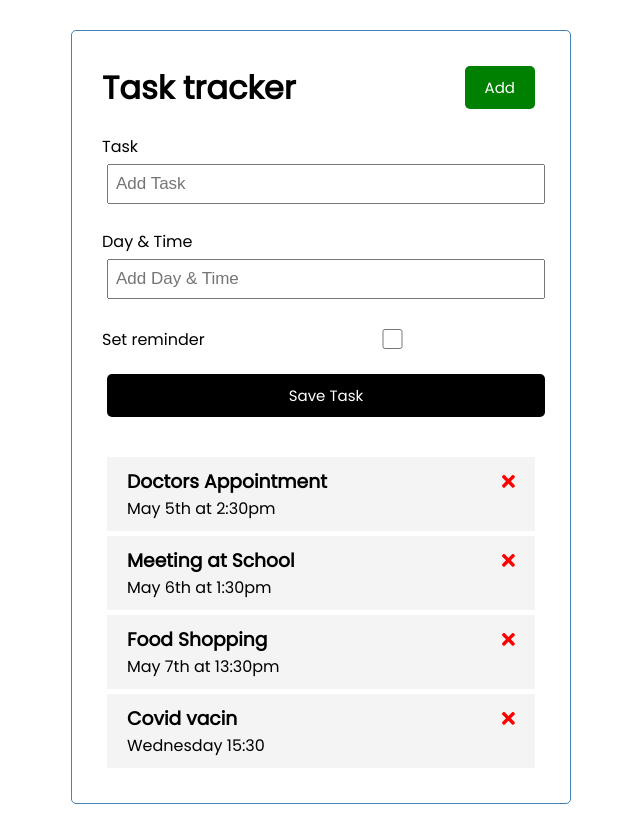
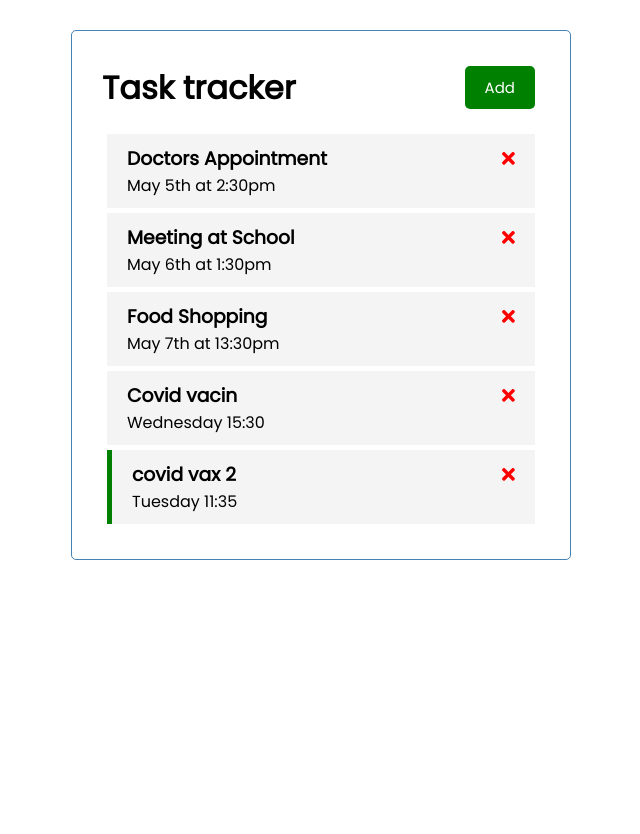
Before and after one commit to cryptoswarm/task-traker, an Angular app: page / in a window 1280 px wide. Shown: the whole page, without its empty margins (319-959 px from the left). After the commit the page ends 800 px from the top, so only its background shows below. Built offline with nearby package versions, Linux system fonts and the light colour scheme; data requests are answered from the project's data file.

Commit message:
form is hidden by default , when user click on add the form is shown

```diff
--- a/db.json
+++ b/db.json
@@ -23,6 +23,12 @@
       "day": "Wednesday 15:30",
       "reminder": false,
       "id": 4
+    },
+    {
+      "text": "covid vax 2",
+      "day": "Tuesday 11:35",
+      "reminder": true,
+      "id": 5
     }
   ]
 }
--- a/src/app/components/add-task/add-task.component.html
+++ b/src/app/components/add-task/add-task.component.html
@@ -1,4 +1,4 @@
-<form class="add-form" (ngSubmit)="onSubmit()">
+<form *ngIf="showTaskTracker" class="add-form" (ngSubmit)="onSubmit()">
   <div class="form-control">
     <label for="text">Task</label>
     <input type="text" name="text" [(ngModel)]="text" id="text" placeholder="Add Task" />
--- a/src/app/components/add-task/add-task.component.ts
+++ b/src/app/components/add-task/add-task.component.ts
@@ -1,5 +1,7 @@
 import { Component, OnInit, Output, EventEmitter } from '@angular/core';
 import { Task } from '../../Task'
+import { UiService } from '../../services/ui.service';
+import { Subscription } from 'rxjs';
 
 @Component({
   selector: 'app-add-task',
@@ -13,8 +15,16 @@ export class AddTaskComponent implements OnInit {
   text: string = '';
   day: string = '';
   reminder: boolean = false;
+  showTaskTracker!: boolean;
+  subscription!: Subscription;
 
-  constructor() { }
+  constructor(private uiService: UiService) {
+    this.subscription = this.uiService
+      .onToggle()
+      .subscribe((value) => (this.showTaskTracker = value));
+  }
+
+  //the value in the constructor will allow us to use *ngIf="showTaskTracker" in the html form so the form will be shown or not
 
   ngOnInit(): void {
   }
```
